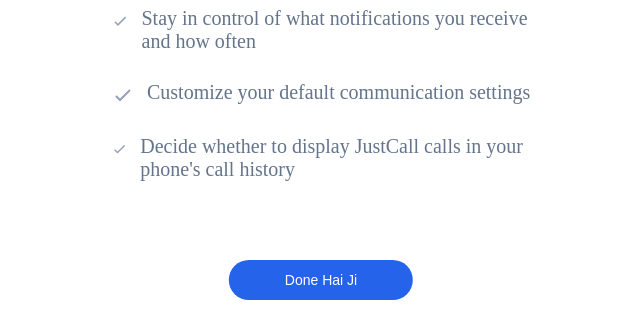
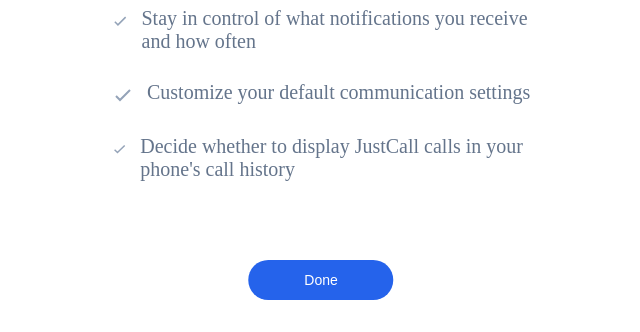
Before and after one commit to aman-justcall/Test, a plain HTML site: page index.html in a window 1280 px wide. Shown: the part 468-800 px from the top of the page, without its empty margins (319-959 px from the left). Drawn offline with Linux system fonts and the light colour scheme.

Commit message:
rename button text

```diff
--- a/index.html
+++ b/index.html
@@ -130,7 +130,7 @@
       onblur="this.style.boxShadow='none'"
       onclick="onDone()"
     >
-      Done Hai Ji
+      Done
     </button>
   </body>
   <script>
```
